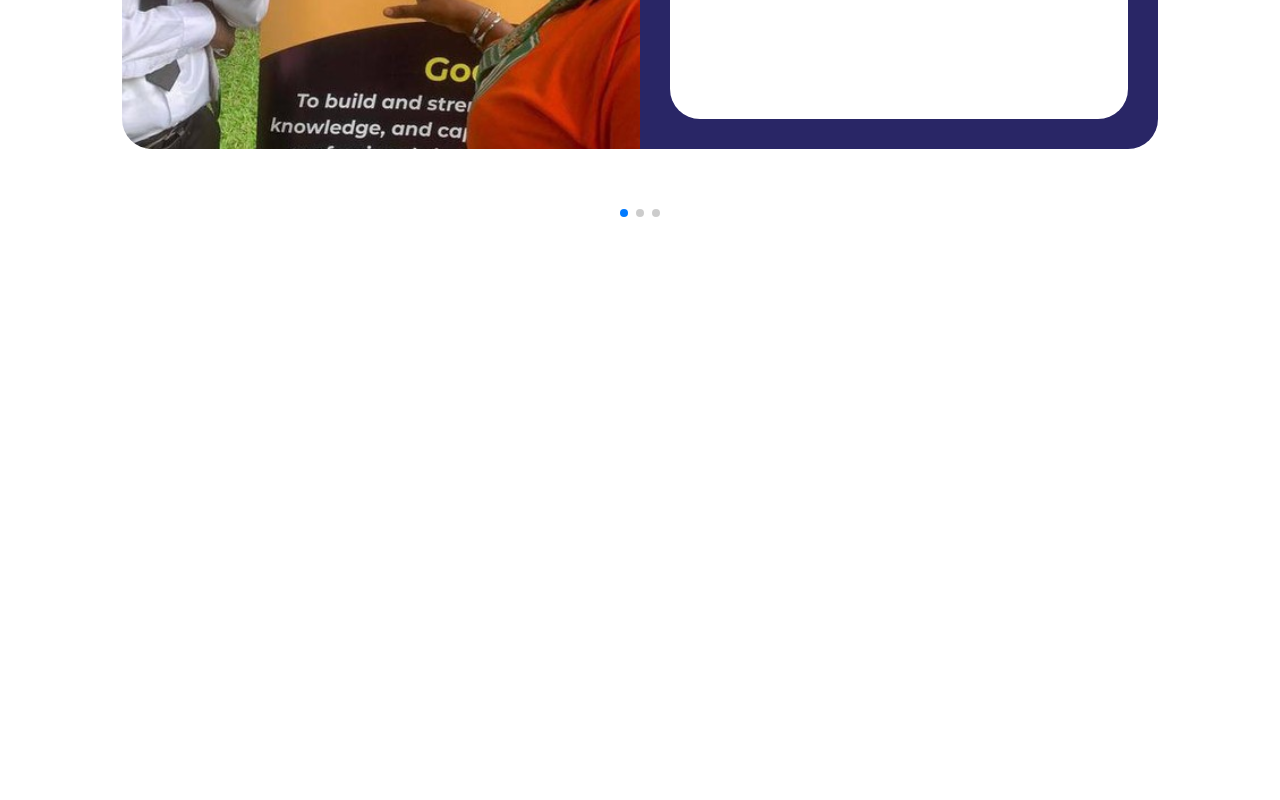
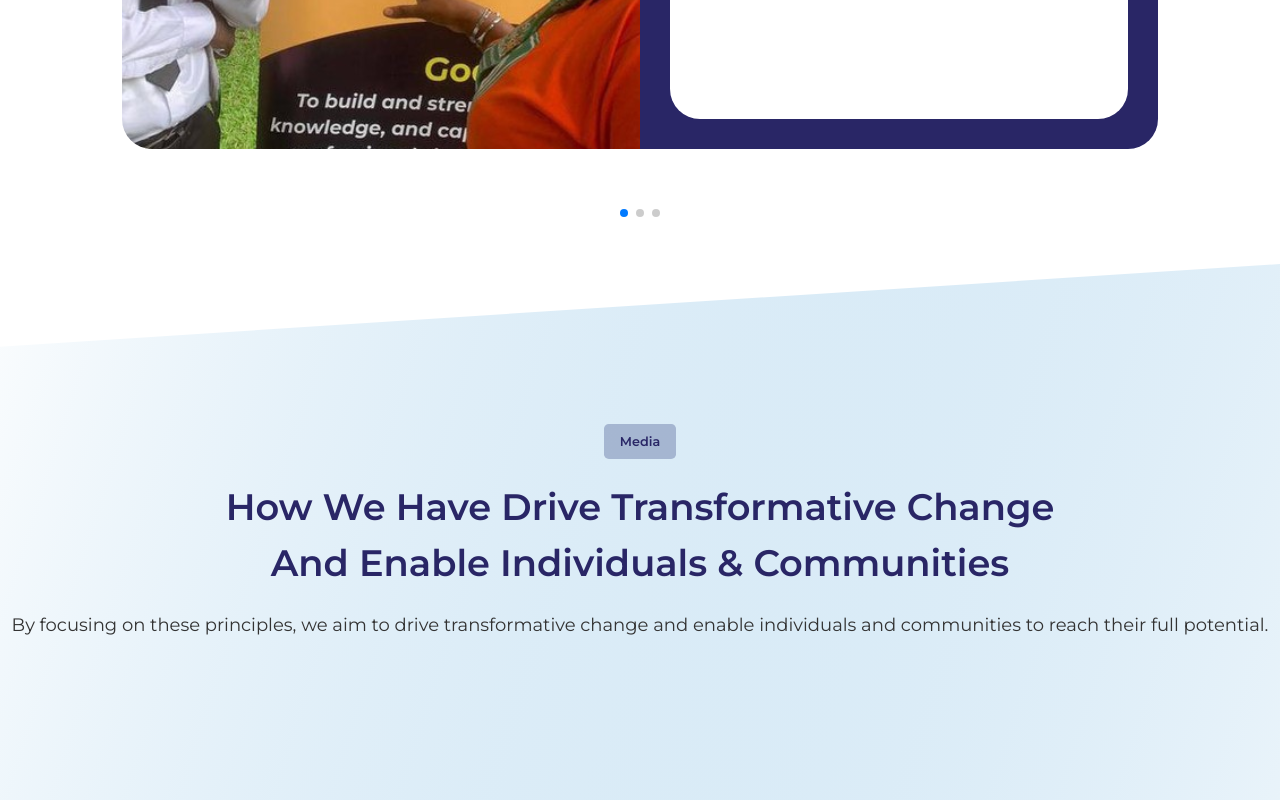
Before and after one commit to sweathannah/JHI-official-website, a React (Vite) app: page / in a window 1280 px wide. Shown: the part 3795-4595 px from the top of the page. Before the commit the page ends 4059 px from the top, so only its background shows below. Built offline with nearby package versions, Linux system fonts and the light colour scheme; a web font is replaced by a local one.

Commit message:
add media section

```diff
--- a/src/components/layout/Header.jsx
+++ b/src/components/layout/Header.jsx
@@ -49,11 +49,11 @@ const Header = () => {
       </button>
       <nav className="p-8">
         <ul className="text-[#333333] text-lg space-y-6">
-          <li><a href="./index.html" className="nav-link">Home</a></li>
-          <li><a href="./about.html" className="nav-link">About Us</a></li>
-          <li><a href="./programs.html" className="nav-link">Programs</a></li>
-          <li><a href="./media.html" className="nav-link">Media</a></li>
-          <li><a href="./join.html" className="nav-link">Join Us</a></li>
+          <li><a href="/" className="nav-link">Home</a></li>
+          <li><a href="/about" className="nav-link">About Us</a></li>
+          <li><a href="/programs" className="nav-link">Programs</a></li>
+           <li><a href="/media" className="nav-link">Media</a></li>
+          <li><a href="/join" className="nav-link">Join Us</a></li>
         </ul>
       </nav>
     </div>
@@ -70,11 +70,11 @@ const Header = () => {
       <div className="lg:flex hidden">
         <nav>
           <ul className="font-[400] text-[1rem] text-[#333333] flex flex-row space-x-[2.6rem]">
-            <li><a href="./index.html" className="nav-link">Home</a></li>
-            <li><a href="./about.html" className="nav-link">About Us</a></li>
-            <li><a href="./programs.html" className="nav-link">Programs</a></li>
-            <li><a href="./media.html" className="nav-link">Media</a></li>
-            <li><a href="./join.html" className="nav-link">Join Us</a></li>
+            <li><a href="/" className="nav-link">Home</a></li>
+            <li><a href="/about" className="nav-link">About Us</a></li>
+            <li><a href="/programs" className="nav-link">Programs</a></li>
+            <li><a href="/media" className="nav-link">Media</a></li>
+            <li><a href="/join" className="nav-link">Join Us</a></li>
           </ul>
         </nav>
       </div>
--- a/src/pages/home/Home.jsx
+++ b/src/pages/home/Home.jsx
@@ -216,6 +216,20 @@ const Home = () => {
           </Swiper>
         </article>
       </section>
+
+      <section style={{ backgroundImage: 'url(/images/media_background.svg)'}} className='w-full h-fit bg-cover bg-no-repeat py-[10rem]'>
+        <article className='w-fit m-auto text-center flex flex-col items-center'>
+          <h3 className='font-[600] text-[#292666] text-[0.8rem] px-[1rem] py-[0.5rem] bg-[#05175F40] w-fit rounded-[0.3rem] '>
+            Media
+          </h3>
+          <h4 className='my-[1.25rem] text-[#292666] font-[600] lg:text-[2.3rem] text-[1.8rem] w-[70%] '>
+            How We Have Drive Transformative Change And Enable Individuals & Communities
+          </h4>
+          <p className='font-[400] text-[1.125rem] leading-[1.9rem] text-[#333333]'>
+          By focusing on these principles, we aim to drive transformative change and enable individuals and communities to reach their full potential.
+          </p>
+        </article>
+      </section>
     </div>
   );
 };
```
Also changed, not shown: public/images/media_background.svg (added), public/images/mentor.svg (added).
